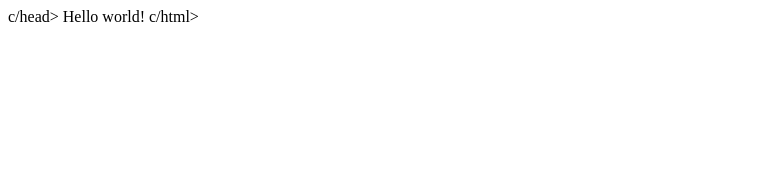
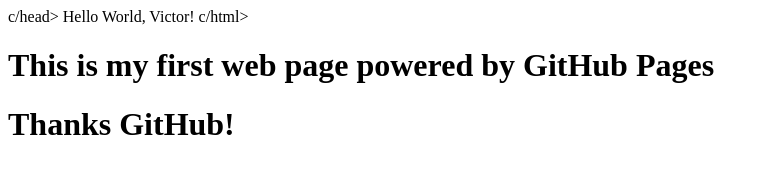
Before and after one commit to databankny1/HelloWorld, a plain HTML site: page Index.html in a window 1280 px wide. Shown: the whole page, without its empty margins (0-769 px from the left). Drawn offline with Linux system fonts and the light colour scheme.

Commit message:
Update Index.html

```diff
--- a/Index.html
+++ b/Index.html
@@ -1,6 +1,11 @@
 <head>
-<title>Hello world</title> c/head>
+<title>Hello World, Victor!</title>
+c/head>
 <body>
-Hello world!
+Hello World, Victor!
 </body>
 c/html>
+<html>
+<h1> This is my first web page powered by GitHub Pages
+<h1> Thanks GitHub!
+</html>
```
